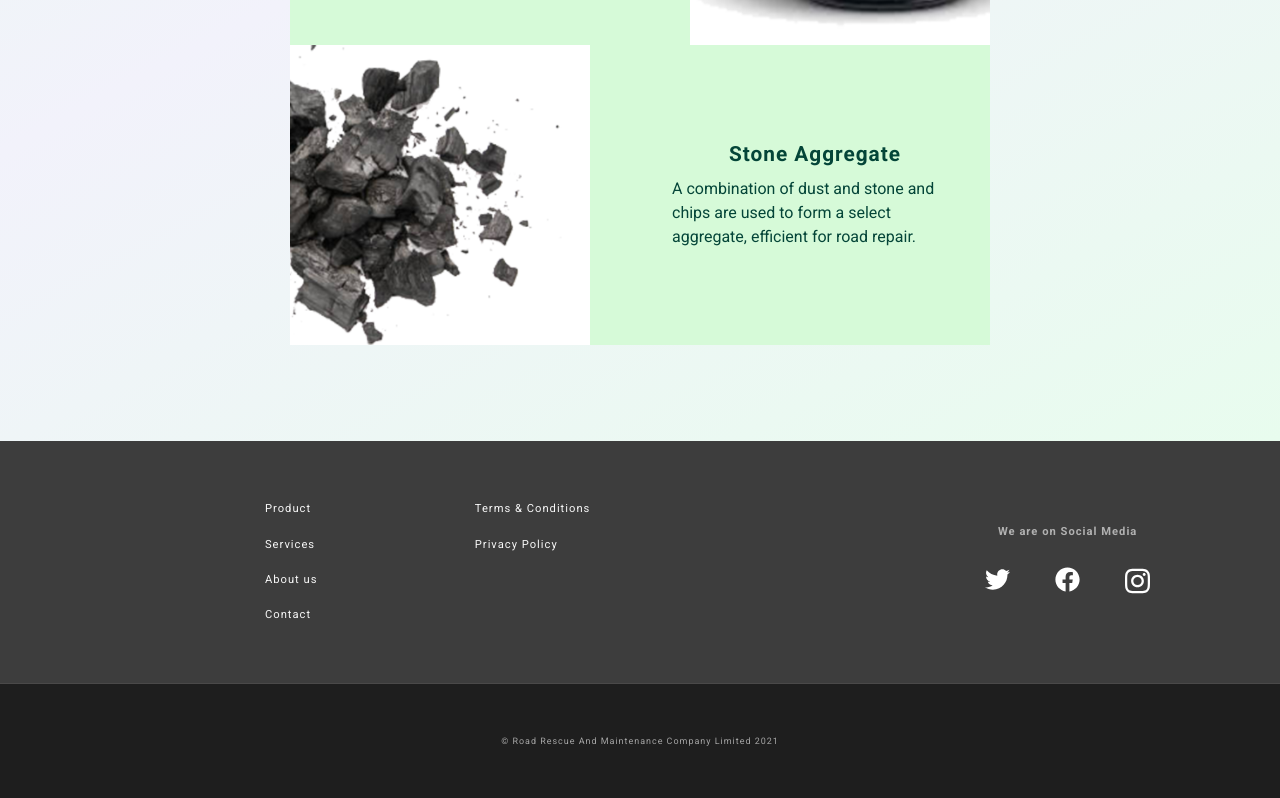
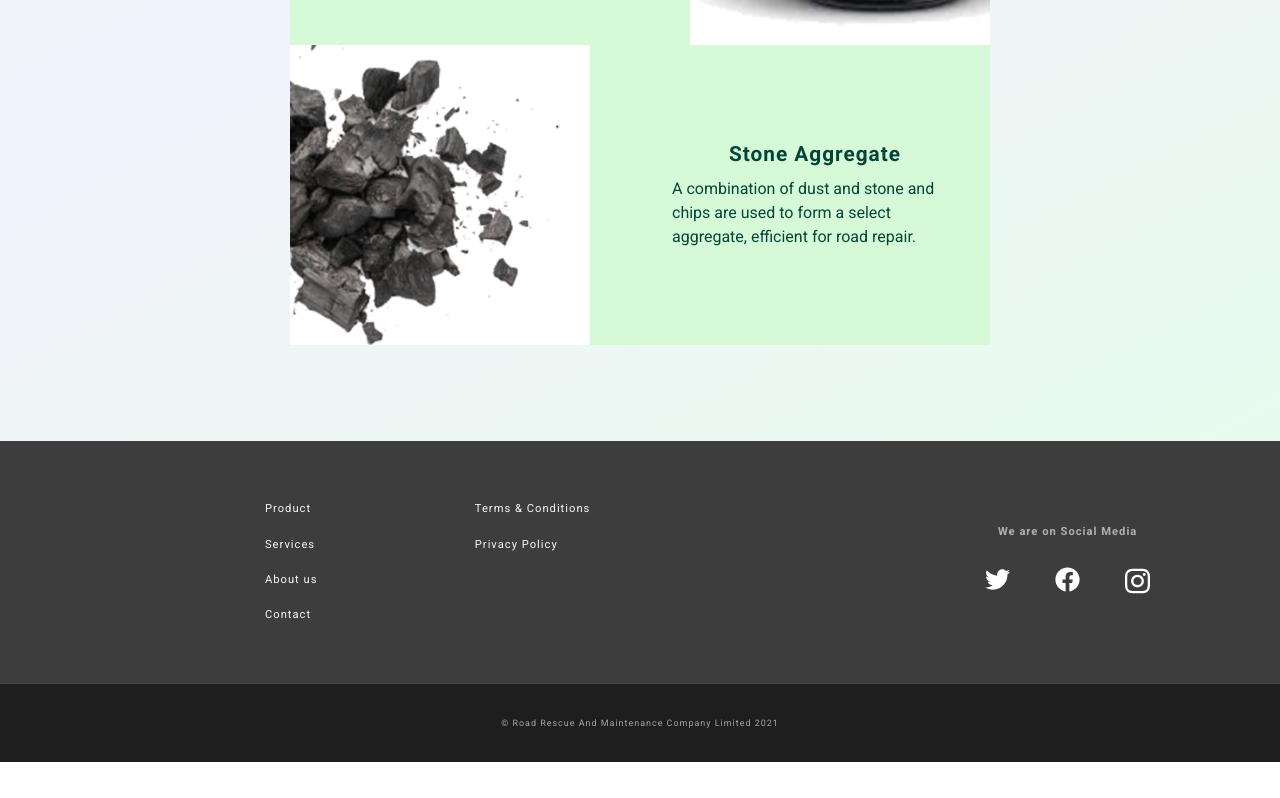
Before and after one commit to abeonweb/road-rescue-site, a React (Create React App) app: page /road-rescue-site/product in a window 1280 px wide. Shown: the part 672-1470 px from the top of the page. After the commit the page ends 1434 px from the top, so only its background shows below. Built offline with nearby package versions, Linux system fonts and the light colour scheme.

Commit message:
added vertical padding to the lowest section

```diff
--- a/src/css/Navbar.css
+++ b/src/css/Navbar.css
@@ -229,7 +229,7 @@
 .copyright {
   font-size: 0.8em;
   text-align: center;
-  padding: 5em 0;
+  padding: 3em 1.5em;
   border-top: 1px solid #4a4949;
   background-color: rgb(30, 30, 30);
 
```
